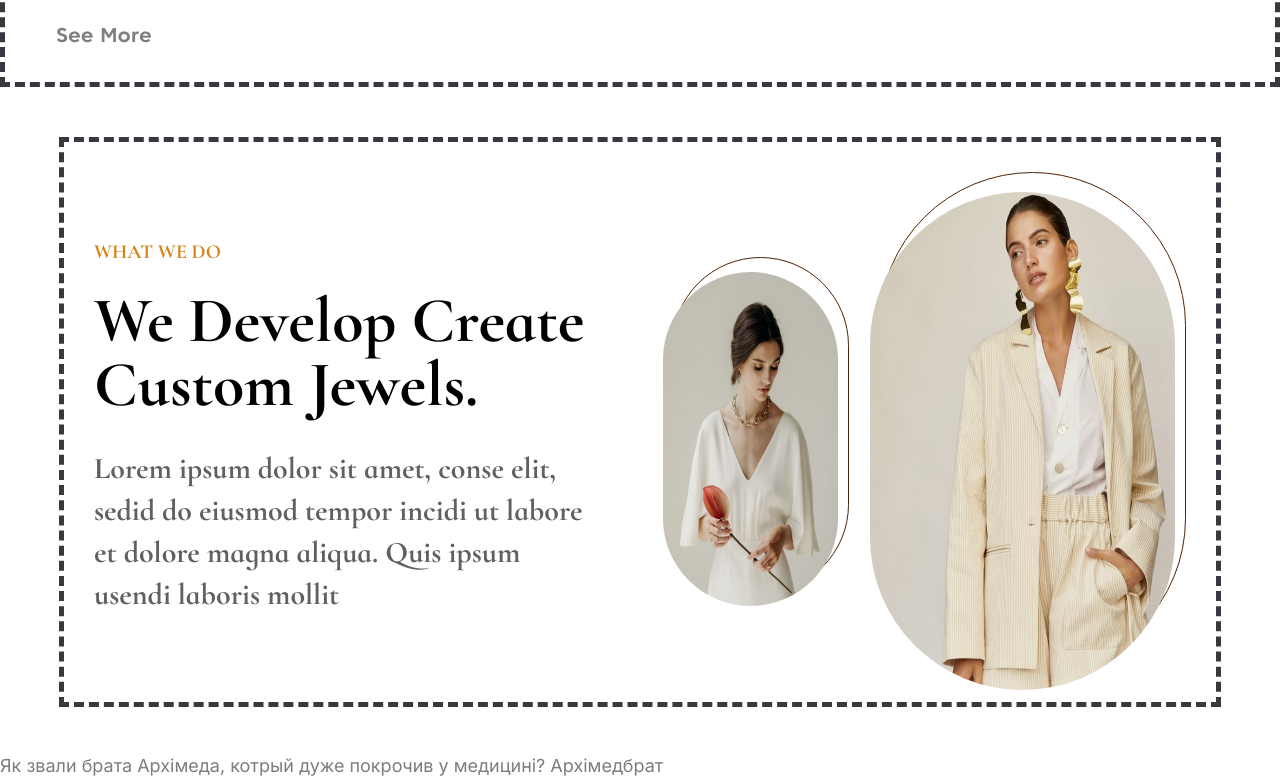
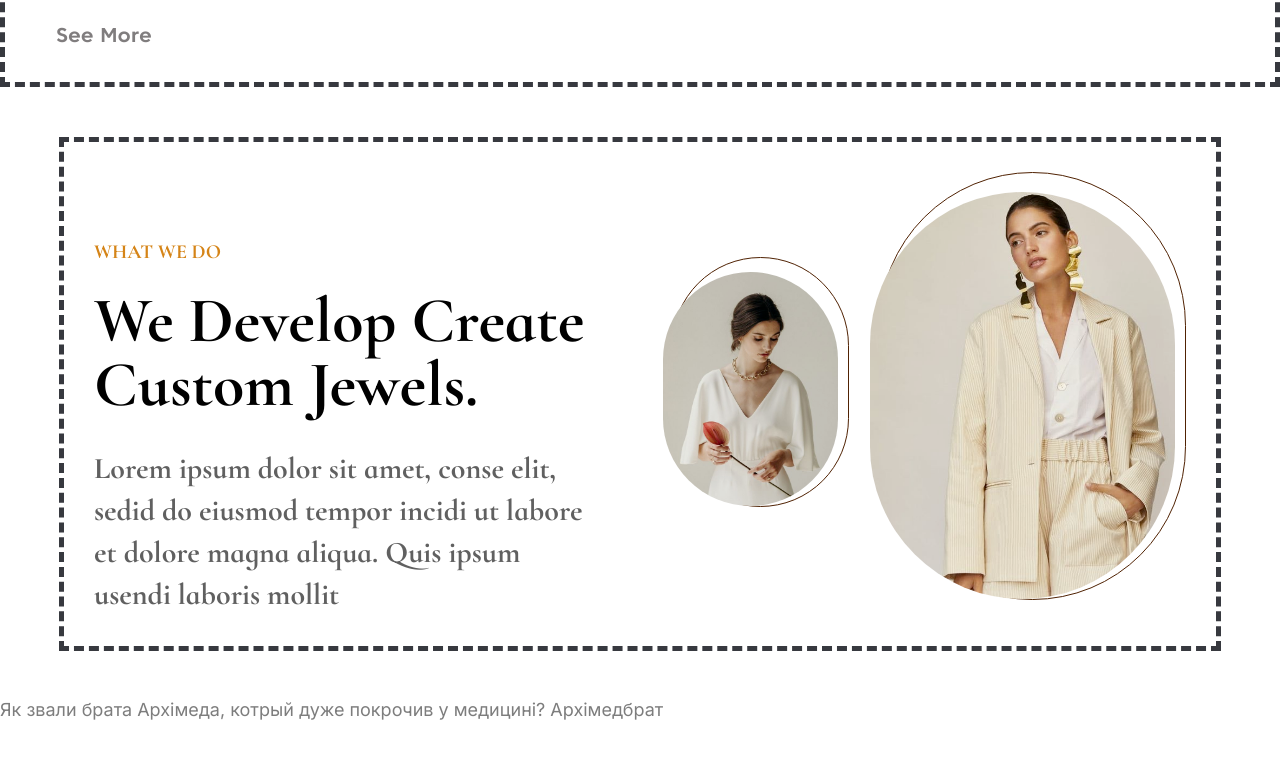
Before and after one commit to kramevissergga/lessons, a plain HTML site: page lesson_7/index.html in a window 1280 px wide. Shown: the part 2782-3558 px from the top of the page. After the commit the page ends 3502 px from the top, so only its background shows below. Drawn offline with Linux system fonts and the light colour scheme; files whose address does not match are found by name; a web font is replaced by a local one.

Commit message:
Update style.css

```diff
--- a/lesson_7/css/style.css
+++ b/lesson_7/css/style.css
@@ -212,12 +212,12 @@ body {
   border: 1px solid #502203;
 }
 .big-image {
-  width: 307px;
-  height: 500px;
+  max-width: 307px;
+  max-height: 500px;
 }
 .small-image {
-  width: 177px;
-  height: 336px;
+  max-width: 177px;
+  max-height: 336px;
   margin-top: 85px;
   margin-right: 30px;
 }
```
